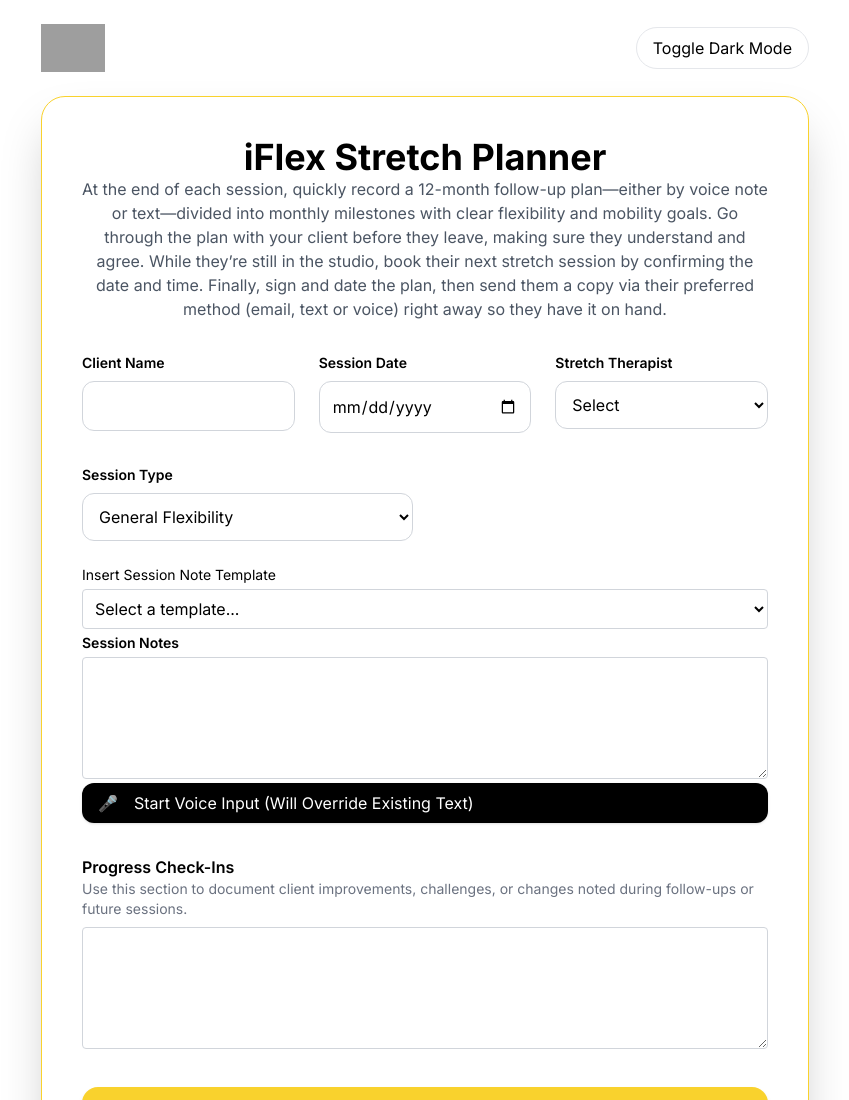
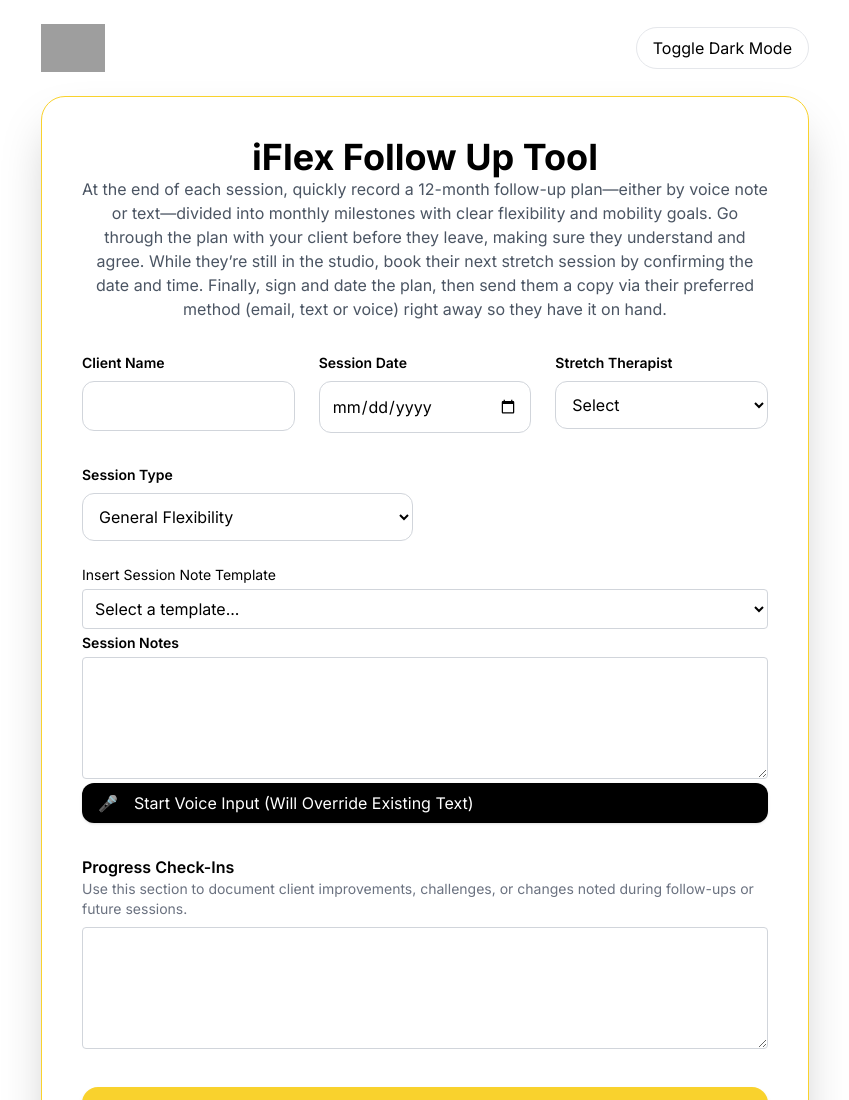
Before and after one commit to matthewccecil/stretch-planner, a plain HTML site: page index.html in a window 1280 px wide. Shown: the top 1100 px of the page, without its empty margins (215-1064 px from the left). Drawn offline with nearby package versions, Linux system fonts and the light colour scheme; grey boxes are pictures that could not be loaded.

Commit message:
Update index.html

```diff
--- a/index.html
+++ b/index.html
@@ -31,7 +31,7 @@
   <!-- Main container: form and output -->
   <main class="max-w-3xl mx-auto bg-white dark:bg-gray-800 rounded-3xl shadow-2xl p-10 space-y-8 border border-[#f9d22dff]">
     <section aria-labelledby="title">
-      <h1 id="title" class="text-4xl font-extrabold text-center">iFlex Stretch Planner</h1>
+      <h1 id="title" class="text-4xl font-extrabold text-center">iFlex Follow Up Tool</h1>
       <p class="text-center text-gray-600 dark:text-gray-300">
         At the end of each session, quickly record a 12-month follow-up plan—either by voice note or text—divided into monthly milestones with clear flexibility and mobility goals. Go through the plan with your client before they leave, making sure they understand and agree. While they’re still in the studio, book their next stretch session by confirming the date and time. Finally, sign and date the plan, then send them a copy via their preferred method (email, text or voice) right away so they have it on hand.
       </p>
```
